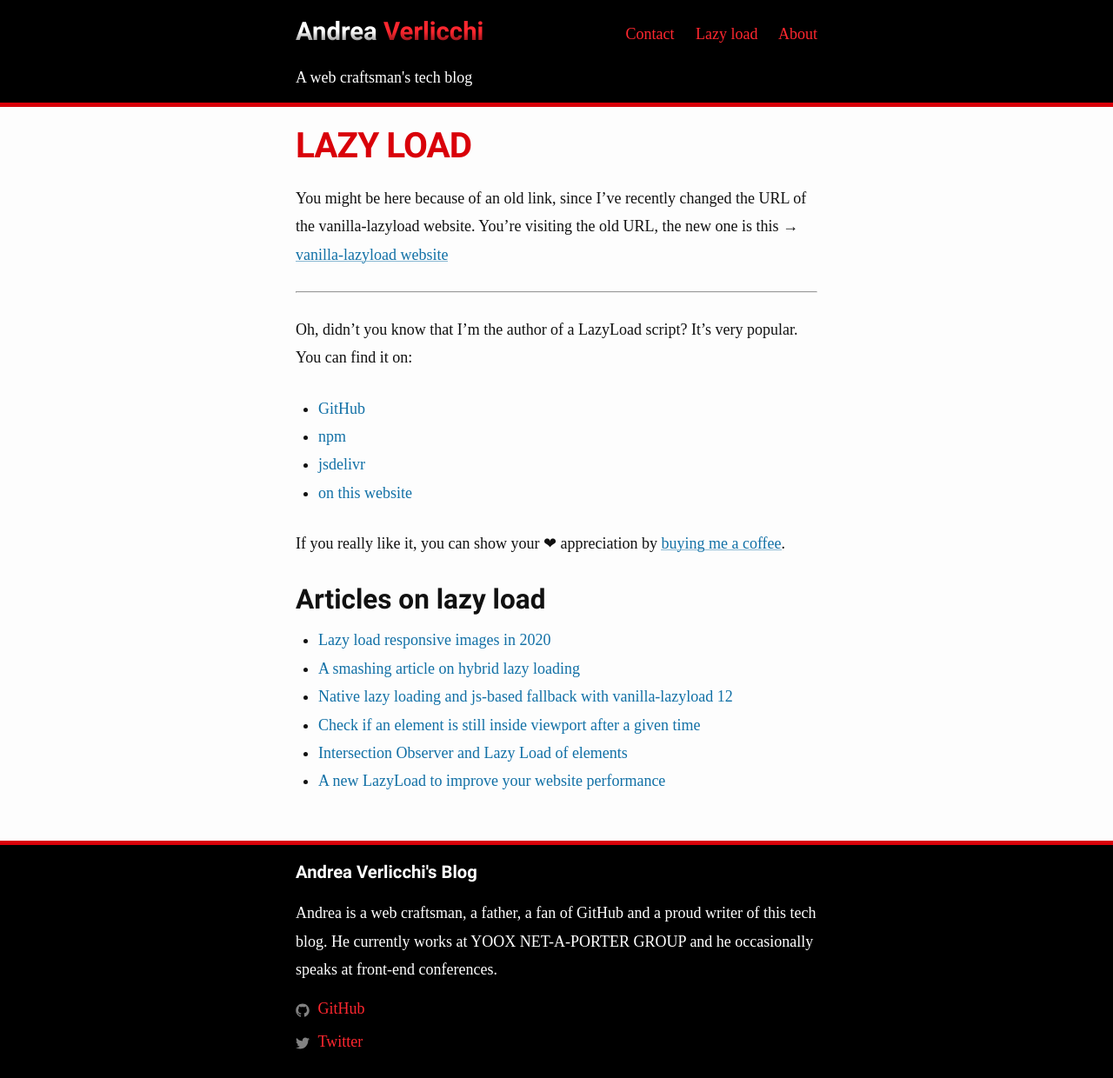
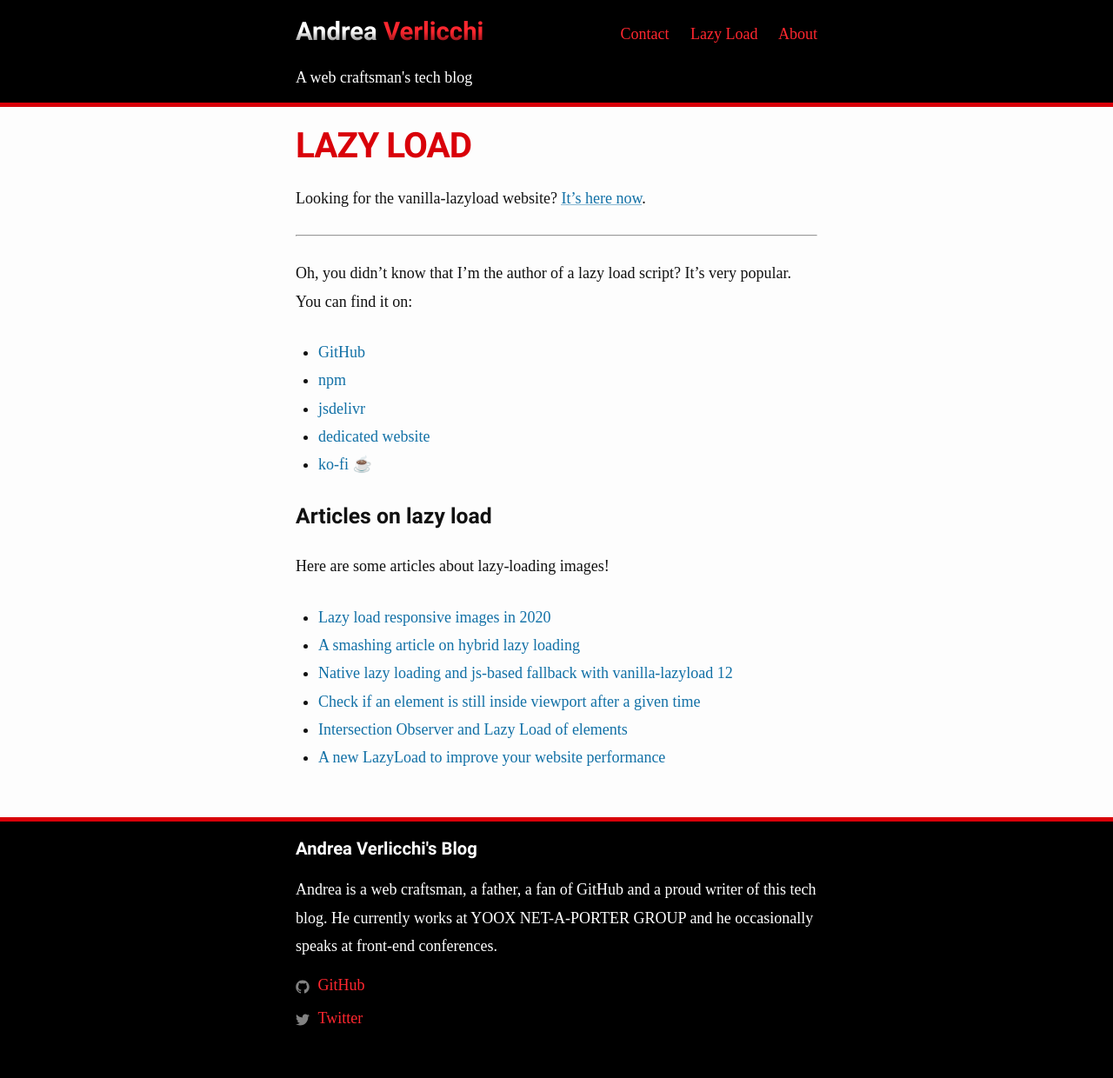
Before and after one commit to verlok/verlok.github.io, a Jekyll site: the page built from lazyload/index.md, in a window 1280 px wide. Shown: the whole page at 87% size. Built offline with Jekyll 4.4.1, drawn with Linux system fonts in a browser that asks for light colours; some web fonts are replaced; after the commit the page ends 1213 px from its top, so only the background shows below that.

Commit message:
Shortened intro, fixed stuff

```diff
--- a/lazyload/index.md
+++ b/lazyload/index.md
@@ -1,24 +1,26 @@
 ---
 layout: page
-title: Lazy load
+title: Lazy Load
 date: "2020-05-25 22:52:10 +0200"
 date_gmt: "2020-05-25 21:52:10 +0200"
 ---
 
-You might be here because of an old link, since I've recently changed the URL of the vanilla-lazyload website. You're visiting the old URL, the new one is this &rarr; [vanilla-lazyload website](/vanilla-lazyload)
+Looking for the vanilla-lazyload website? [It's here now](/vanilla-lazyload).
 
 ---
 
-Oh, didn't you know that I'm the author of a LazyLoad script? It's very popular. You can find it on:
+Oh, you didn't know that I'm the author of a lazy load script? It's very popular. You can find it on:
 
 - [GitHub](https://github.com/verlok/vanilla-lazyload)
 - [npm](https://www.npmjs.com/package/vanilla-lazyload)
 - [jsdelivr](https://www.jsdelivr.com/package/npm/vanilla-lazyload)
-- [on this website](/vanilla-lazyload)
+- [dedicated website](/vanilla-lazyload)
+- [ko-fi](https://ko-fi.com/verlok) ☕
 
-If you really like it, you can show your ❤ appreciation by [buying me a coffee](https://ko-fi.com/verlok).
 
-## Articles on lazy load
+### Articles on lazy load
+
+Here are some articles about lazy-loading images!
 
 - [Lazy load responsive images in 2020]({% post_url 2020-05-24-lazy-load-responsive-images-in-2020-srcset-sizes-picture-webp %})
 - [A smashing article on hybrid lazy loading]({% post_url 2019-05-06-hybrid-lazy-loading-smashing-magazine-article %})
```
